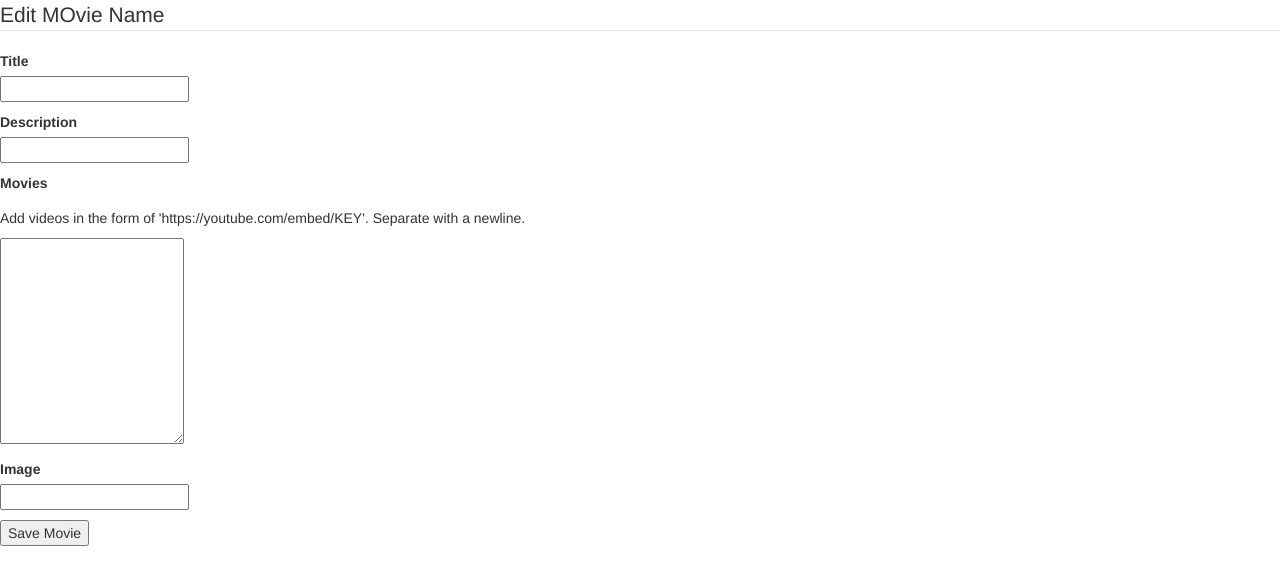
After one commit to Rediet8abere/Contractor-Project, a Flask app: template templates/movies_edit.html in a window 1280 px wide. The commit adds this page. Shown: the top 585 px of the page. Run offline with Flask 2, Linux system fonts and the light colour scheme; the template is opened without the code that fills it, so the values that code supplies are empty; some libraries are stand-ins or nearby versions.

Commit message:
edit route added

```diff
--- a/app.py
+++ b/app.py
@@ -8,16 +8,17 @@ client = MongoClient()
 db = client.MoviesF
 movies = db.movies
 users = db.users
+
 movie = [
 { 'title': 'aladdin', 'description':'Aladdin 2019 Full Movie Subtitle Indonesia aladin 2019 sub indonesia',
-    'realse_date': 'May 19, 2019', 'time': '1:27:39', 'link':"https://www.youtube.com/embed/jYMP6WUlYoo",
+    'link':"https://www.youtube.com/embed/jYMP6WUlYoo",
     'image':"https://cdn3-www.comingsoon.net/assets/uploads/2019/07/Aladdin.jpg"},
 { 'title': 'Alvin and the Chipmunks 3', 'description':'Alvin and the Chipmunks 3 Full Movie English - Alvin Movies For Kid 2017',
-     'realse_date': 'Nov 30, 2017', 'time': '1:16:20', 'link':"https://www.youtube.com/embed/Dbln5lECx2o",
+      'link':"https://www.youtube.com/embed/Dbln5lECx2o",
       'image':"https://images-na.ssl-images-amazon.com/images/I/91isIKhEZBL._SX342_.jpg"},
 { 'title': 'Sophie & Sheba', 'description':'A seventeen-year-old girl, is forced to sell Sheba the elephant to a traveling\
         circus in order to afford the tuition for her ballet school.',
-     'realse_date': 'Feb 5, 2016', 'time': '1:43:23', 'link':"https://www.youtube.com/embed/4un5gHqzbqI",
+      'link':"https://www.youtube.com/embed/4un5gHqzbqI",
      'image':"https://m.media-amazon.com/images/M/MV5BMjE5NDU1NTIzOV5BMl5BanBnXkFtZTcwMTU2MTEzOA@@._V1_.jpg"}
 ]
 
@@ -42,7 +43,6 @@ class user(object):
             'email': self.email
             }
 
-
 @app.route('/')
 def index():
     """Return homepage."""
@@ -57,17 +57,14 @@ def movies_index():
 def playlists_show(movie_id):
     """Show a single movie."""
     movie = movies.find_one({'_id': ObjectId(movie_id)})
-    # return f'movie id {movie_id} /n {movie}'
     return render_template('movies_show.html', movie=movie)
 
-@app.route('/forms', methods=['POST'])
+@app.route('/storage', methods=['POST'])
 def form():
     """create a new form."""
     if request.method == "POST":
         data = request.form.to_dict()
         return f' Hello World! {request.form.to_dict()} Hello World!'
-
-    # return redirect(url_for('playlists_index'))
 
 @app.route('/register', methods = ['GET', 'POST'])
 def register():
@@ -95,16 +92,13 @@ def login():
     """Takes user to regestration page"""
     form = LoginForm()
     if request.method == 'POST':
-        print("getting ready to check")
         if form.validate_on_submit():
-            print("valid for submit")
             if users.find_one({"email": form.email.data}):
                 if (form.email.data == users.find_one({"email": form.email.data})["email"]) and (form.password.data == users.find_one({"email": form.email.data})["password"]):
                     print("email valid")
                     flash(f'You have been logged in!', 'success')
-                    return redirect(url_for('index'))
+                    return redirect(url_for('movies_index'))
             else:
-                print("wrong email")
                 flash(f'Log in unsuccessful. Please Check password and email', 'danger')
                 # return redirect(url_for('index'))
     return render_template('login.html', form=form)
@@ -112,11 +106,9 @@ def login():
     if request.method == 'GET':
         return render_template('login.html', form=form)
 
-    # form = LoginForm()
-    # if form.validate_on_submit():
-    #     if form.email.data == 'red@gmail.com' and form.password.data == 'password':
-    #         flash(f'You have been logged in!', 'success')
-    #         return redirect(url_for('index'))
-    #     else:
-    #         flash(f'Log in unsuccessful. Please Check password and user name', 'danger')
-    # return render_template('login.html', form=form)
+@app.route('/movies/<movie_id>/edit')
+def playlists_edit(movie_id):
+    """Show the edit form for a movie."""
+    movie = movies.find_one({'_id': ObjectId(movie_id)})
+    # return f'Hello World! {movie} Hello World!'
+    return render_template('movies_edit.html', movie=movie)
--- a/templates/home.html
+++ b/templates/home.html
@@ -9,7 +9,6 @@
       <div class="header-right">
         <a class="active" href="/register">Register</a>
         <a href="/login">Login</a>
-        <a href="/movies">Available Movies</a>
       </div>
 
 {% endblock %}
--- a/templates/login.html
+++ b/templates/login.html
@@ -1,6 +1,7 @@
 {% extends 'base.html' %}
 
 {% block content %}
+<a href='/'>Back to Home</a>
 <div class="content-section">
     <form method='POST' action=''>
         {{ form.hidden_tag() }}
@@ -49,6 +50,5 @@
             Need An Account?<a class="ml-2" href="{{ url_for('register')}}"> Sign Up </a>
         <small>
     </div>
-
 </div>
 {% endblock %}
--- /dev/null
+++ b/templates/movies_edit.html
@@ -0,0 +1,40 @@
+<!-- templates/users_edit.html -->
+{% extends 'base.html' %}
+
+{% block content %}
+<form method='POST' action='/movies/<movie_id>'>
+    <fieldset>
+        <legend>Edit MOvie Name</legend>
+        <!-- TITLE -->
+        <p>
+            <label for='movie-title'>Title</label><br>
+            <input id='movie-title' type='text' name='title' value='{{ movie.title }}'/>
+        </p>
+
+        <!-- DESCRIPTION -->
+        <p>
+            <label for='description'>Description</label><br>
+            <input id='description' type='text' name='description' value='{{ movie.description }}' />
+        </p>
+
+        <!-- VIDEO LINKS -->
+        <p>
+            <label for='movies'>Movies</label><br>
+            <p>Add videos in the form of 'https://youtube.com/embed/KEY'. Separate with a newline.</p>
+            <textarea id='movies' name='link' rows='10'>{{ "\n".join(movie.link) }}</textarea>
+        </p>
+
+        <p>
+            <label for='image'>Image</label><br>
+            <input id='image' type='text' name='image' value='{{ movie.image }}' />
+        </p>
+
+
+    </fieldset>
+
+    <!-- BUTTON -->
+    <p>
+        <button type='submit'>Save Movie</button>
+    </p>
+</form>
+{% endblock %}
--- a/templates/movies_index.html
+++ b/templates/movies_index.html
@@ -2,6 +2,7 @@
 {% extends 'base.html' %}
 
 {% block content %}
+<a href='/'>Back to Home</a>
 <h1>Movies</h1>
     <div class="row">
         <div class="col">
--- a/templates/movies_show.html
+++ b/templates/movies_show.html
@@ -3,8 +3,11 @@
 
 {% block content %}
 <h1>Single Movie</h1>
+<a href='/'>Back to Home</a>
 
 <h2>{{ movie.title }}</h2>
 <h3>{{ movie.description }}</h3>
 <iframe width='420' height='315' src='{{ movie.link }}'></iframe>
+
+<p><a href='/movies/{{ movie._id }}/edit'>Edit</a></p>
 {% endblock %}
```
